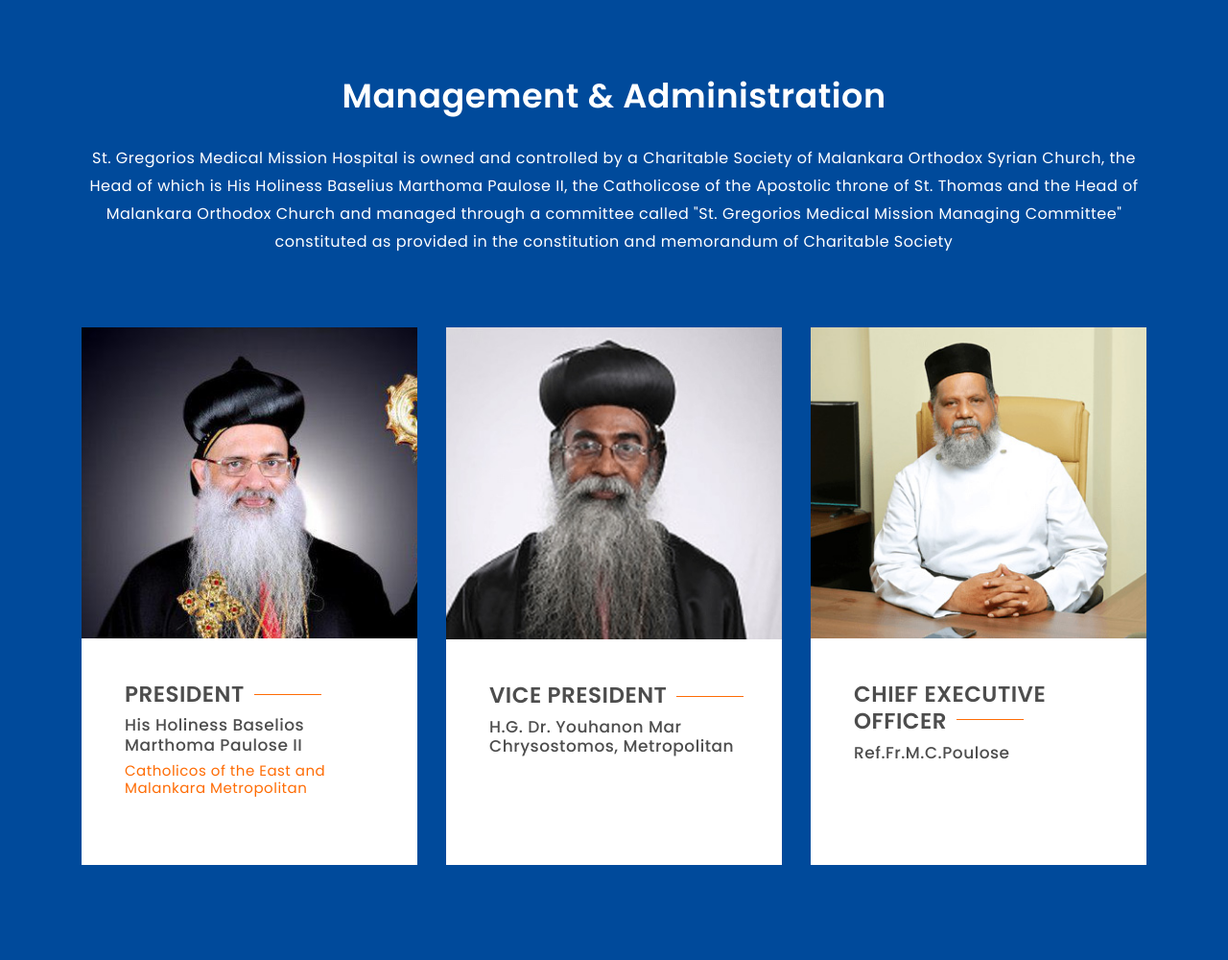
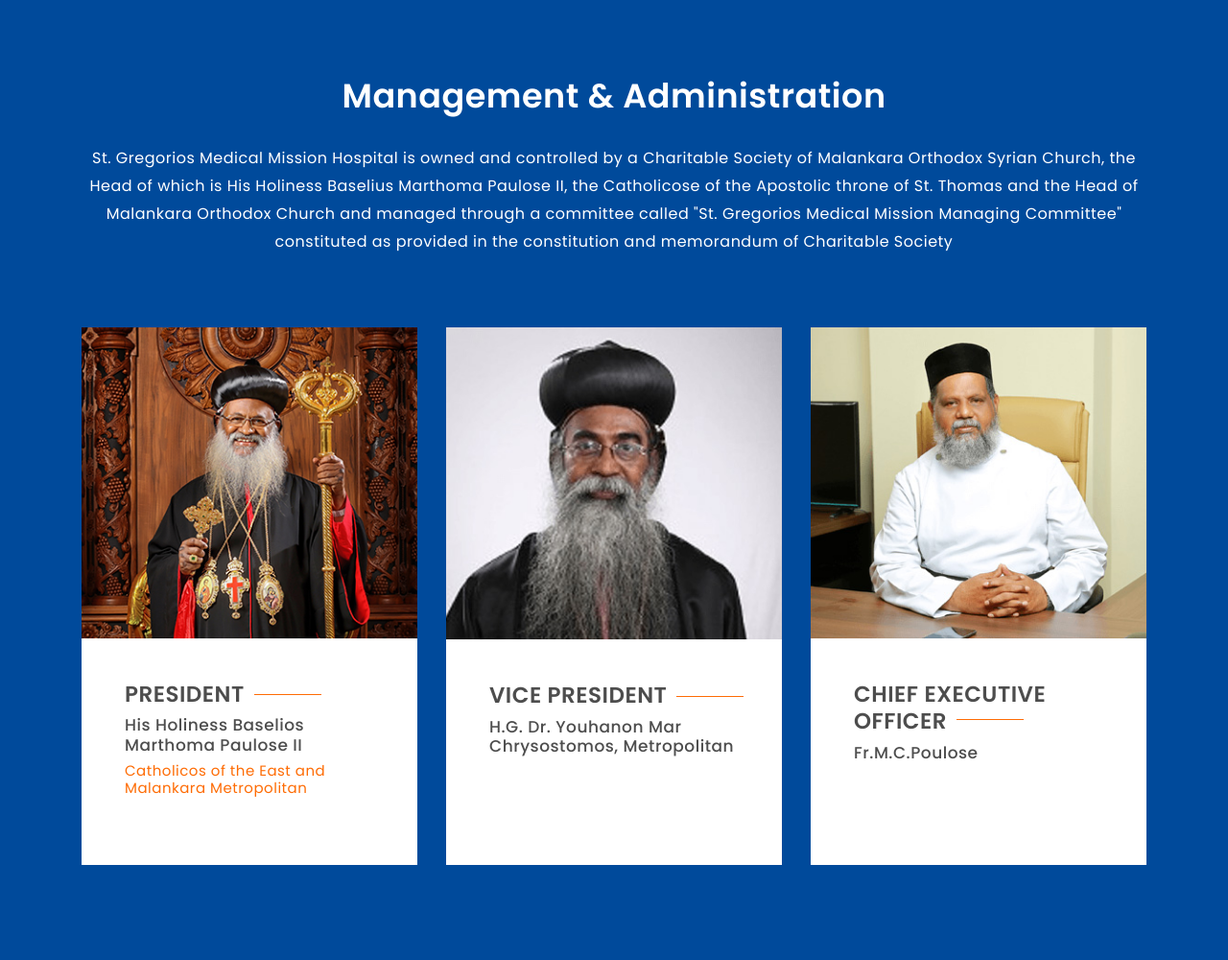
Before and after one commit to dilshad-shibin/parumala-final, a PHP site: page /about.php in a window 1280 px wide. Shown: the part 1957-2957 px from the top of the page at 96% size. Run offline with PHP 8.4, Linux system fonts and the light colour scheme; some libraries are stand-ins or nearby versions.

Commit message:
about page change president photo

```diff
--- a/about.php
+++ b/about.php
@@ -103,7 +103,7 @@
                         <div class="col-lg-4">
                             <div class="mng-details">
                                 <div class="mng-img">
-                                    <img src="assets/img/about/president.jpg" alt="">
+                                    <img src="assets/img/about/new-president.jpg" alt="">
                                 </div>
                                 <div class="mng-text">
                                     <h1>President <span></span></h1>
@@ -132,7 +132,7 @@
                                 </div>
                                 <div class="mng-text">
                                     <h1>Chief Executive Officer <span class="third"></span></h1>
-                                    <h4>Ref.Fr.M.C.Poulose</h4>
+                                    <h4>Fr.M.C.Poulose</h4>
                                 </div>
                             </div>
                         </div>
```
Also changed, not shown: assets/img/about/new-president.jpg (added).
